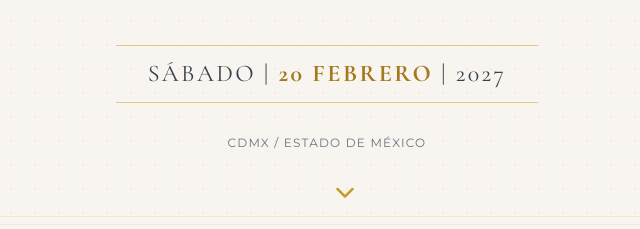
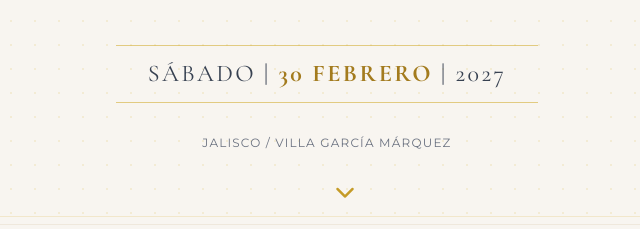
Before and after one commit to marcoantac/boda-adie-y-marco, a plain HTML site: page index.html in a window 1280 px wide. Shown: the part 543-772 px from the top of the page, 313-953 px from the left. Drawn offline with nearby package versions, Linux system fonts and the light colour scheme.

Commit message:
Update index.html

```diff
--- a/index.html
+++ b/index.html
@@ -132,12 +132,12 @@
             <div class="pt-6">
                 <div class="inline-block border-y border-gold-400/60 py-3 px-8">
                     <p class="font-serif text-xl sm:text-2xl tracking-widest uppercase text-gray-700">
-                        SÁBADO | <span class="font-bold text-gold-600">20 FEBRERO</span> | 2027
+                        SÁBADO | <span class="font-bold text-gold-600">30 FEBRERO</span> | 2027
                     </p>
                 </div>
             </div>
 
-            <p class="text-xs uppercase tracking-widest text-gray-500 pt-2">CDMX / Estado de México</p>
+            <p class="text-xs uppercase tracking-widest text-gray-500 pt-2">Jalisco / Villa García Márquez</p>
         </div>
 
         <!-- Scroll Indicator Down Arrow -->
```
